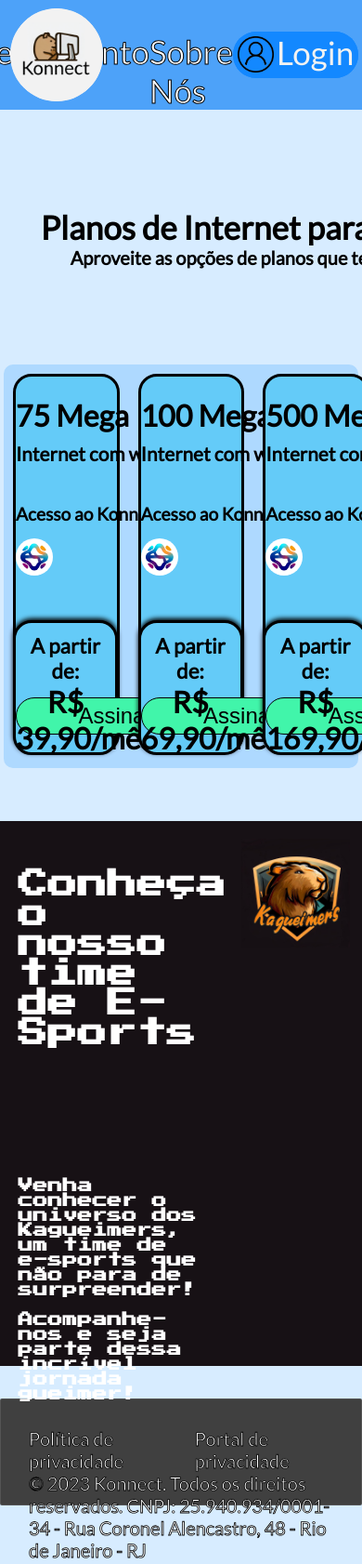
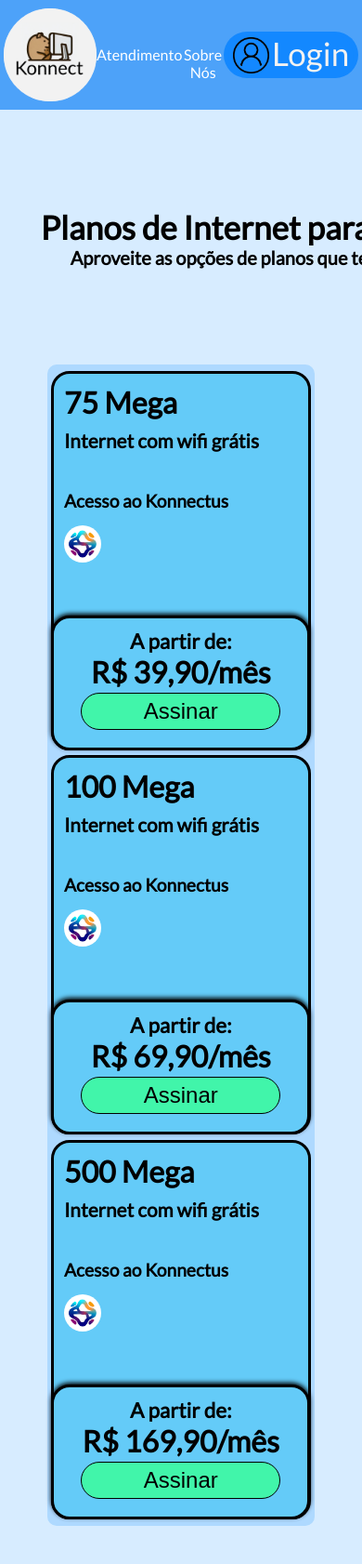
Before and after one commit to tvbrgamer/Konnect, a website: page html/index.html in a window 390 px wide. Shown: the top 1682 px of the page at 93% size. Drawn offline with Linux system fonts and the light colour scheme.

Commit message:
update responsividade

```diff
--- a/html/css/main.css
+++ b/html/css/main.css
@@ -148,15 +148,22 @@
 section#cardArea {
   font-family: 'Lato', sans-serif;
   display: flex;
-  justify-content: center;
-  justify-content: space-between;
+  justify-content:center;
   background-color: #AED9FF;
   margin-right: auto;
   margin-left: auto;
   width: 98%;
-  max-width: 1165px;
-  height: 434px;
+  max-width: 1020px;
+  height: 100%;
   border-radius: 10px;
+}
+
+@media screen and (max-width: 900px) {
+  section#cardArea {
+    flex-wrap: wrap;
+    width: min-content;
+    padding: 1%;
+  }
 }
 
 .cardBox {
@@ -164,10 +171,11 @@
   border-radius: 20px;
   border: 3px solid #000;
   background: #64CBF8;
+  min-width: 280px;
   width: 30%;
   max-width: 325px;
   height: 408px;
-  margin: 10px;
+  margin: 1%;
 }
 
 .cardItem {
@@ -175,8 +183,8 @@
 }
 
 .cardItem .txtArea {
-  margin: 22px auto auto auto;
-  width: 287px;
+  width: 100%;
+  padding: 4%;
 }
 
 .cardItem h1 {
@@ -201,15 +209,16 @@
 }
 
 .cardBottom {
-  position: relative;
+  position: absolute;
+  bottom: -3px;
+  left: -3px;
   border-radius: 20px;
   border: 3px solid #000;
   box-shadow: 0px -2px 5px 0px #000;
   background: #64CBF8;
-  width: 104%;
+  width: 102%;
   max-width: 325px;
   height: 145px;
-  left: -3px;
 }
 
 .cardBottom .txtArea {
@@ -253,37 +262,47 @@
 }
 
 
+@media screen and (min-width: 900px) {
+  .txtArea h1 {
+    font-size: 25px ;
+  }
+
+  .txtArea h3{
+    font-size: 10px;
+  }
+}
 
 /* Seção do time de e-sports */
 
 section#ESports {
   margin-top: 57px;
-  height: 586px;
+  height: 37vh;
+  max-height: 657px;
   background-color: #171115;
-  margin-bottom: 35px;
+  margin-bottom: 4%;
 }
+
 
 #txtArea {
   float: left;
   color: #FFF;
   font-family: 'Press Start 2P', cursive;
   width: 50%;
-  height: 183px;
-  margin: 52px 25px 142px 5%;
+  height: 50%;
+  margin: 10% 5% 0px 5%;
 }
 
 #imgESports {
   margin: 19px auto 68px 20px;
-  width: 30%;
-  max-width: 543px;
+  height: 90%;
 }
 
 
 section#ESports h1 {
-  font-size: 2em;
+  font-size: 1.7vw;
 }
 
 section#ESports h3 {
-  margin: 140px auto auto auto;
-  font-size: 1em;
+  margin: 20% auto auto auto;
+  font-size: 0.8vw;
 }
--- a/html/css/style.css
+++ b/html/css/style.css
@@ -7,9 +7,9 @@
   min-width: 100vw;
   min-height: 100vh;
   background: #D7ECFF;
-  position:absolute;
   width: 100%;
   overflow-x: hidden;
+  position: absolute;
 }
 
 a {
@@ -21,7 +21,8 @@
 
 header {
   display: flex;
-  justify-content: right;
+  justify-content: space-between;
+  align-items: center;
   width: 100%;
   height: 118px;
   background-color: #4DA2F9;
@@ -30,14 +31,11 @@
 }
 
 #Logo {
-  position: absolute;
-  left: 11px;
-  top: 9px;
+  margin-left: 1%;
   background-color: #f2f2f2;
-  width: 100px;
+  min-width: 100px;
   height: 100px;
   border-radius: 90px;
-  overflow: hidden;
 }
 
 #imgLogo {
@@ -55,8 +53,6 @@
 }
 
 #headerButton {
-  margin-top: auto;
-  margin-bottom: auto;
   margin-right: 1%;
   width: 600px;
   height: 50px;
@@ -66,16 +62,14 @@
 
 #headerButton a {
   height: 50px;
-  padding: 0%;
 }
 
 .login {
   display: flex;
-  height: 50px;
   border-radius: 25px;
   font-size: 35px;
   font-weight: 400;
-  padding: 5px;
+  padding: 3px 5px 0px 5px;
   gap: 3px;
   text-align: center;
   word-wrap: break-word;
@@ -83,7 +77,19 @@
   color: #f2f2f2;
 }
 
-#loginTxt{
+@media screen and (max-width: 620px) {
+
+  div#atendimento,
+  div#sobre {
+    font-size: 100%;
+    -webkit-text-fill-color: white;
+    -webkit-text-stroke-width: 0px;
+    height: 100%;
+    padding-top: 15px;
+  }
+}
+
+#loginTxt {
   position: relative;
   top: -3.7px;
 }
@@ -93,12 +99,14 @@
   color: black;
 }
 
+
 #atendimento,
 #sobre {
   color: white;
   font-size: 35px;
   font-weight: 400;
   word-wrap: break-word;
+  text-align: center;
   color: black;
   -webkit-text-fill-color: white;
   -webkit-text-stroke-width: 1px;
@@ -118,29 +126,38 @@
 footer {
   padding: 30px;
   width: 100%;
-  height: 115px;
+  height: 100%;
+  max-height: 115px;
   border-radius: 2px;
-  font-size: 20px;
+  font-size: vwmin(1.5, 24px);
   border: 1px solid rgba(255, 255, 255, 0.10);
   background: #404040;
   font-family: 'Lato', sans-serif;
 }
 
 footer a,
-#direitosFooter{
+#direitosFooter {
   color: #FFFFFF;
   -webkit-text-fill-color: rgb(255, 255, 255);
   -webkit-text-stroke-width: 0.8px;
   -webkit-text-stroke-color: black;
 }
 
-#footerA{
+@media screen and (max-width: 600px) {
+  footer a,
+  #direitosFooter {
+    font-size: 3vw;
+    -webkit-text-stroke-width: 0px;
+  }
+}
+
+#footerA {
   display: flex;
   gap: 20px;
 }
 
 
-#direitosFooter{
+#direitosFooter {
   position: relative;
   bottom: 0;
 }
```
Also changed, not shown: html/cadastro.html (+2 -2 lines).
